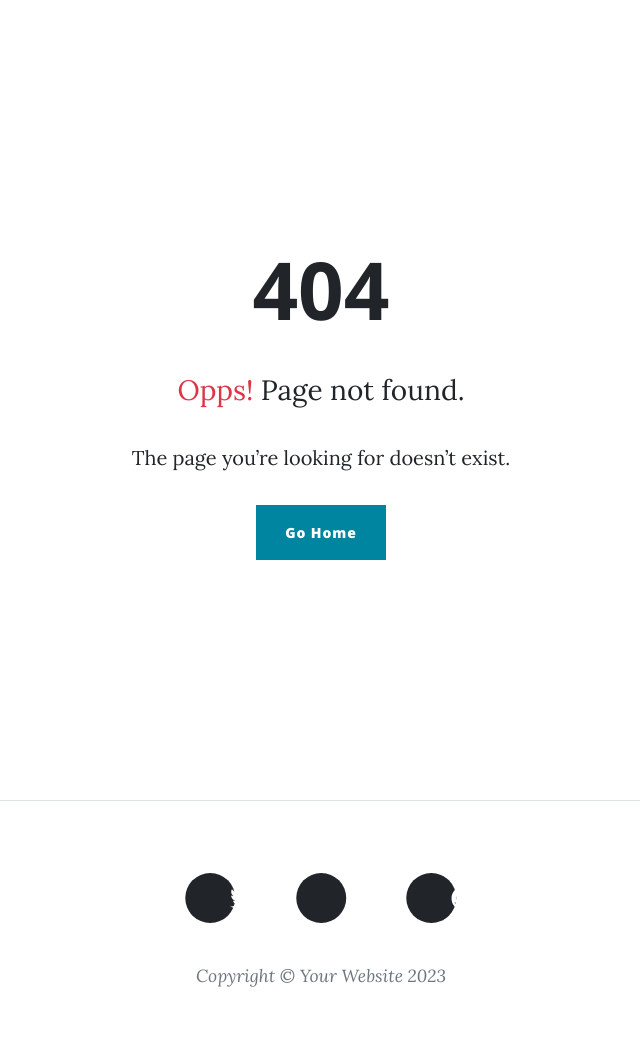
After one commit to MohammedKelany/CMS_Blog, a PHP site: page /CMS/404.php in a window 1280 px wide. The commit adds this page. Shown: the whole page, without its empty margins (319-959 px from the left). Run offline with PHP 8.4, Linux system fonts and the light colour scheme; some libraries are stand-ins or nearby versions.

Commit message:
Fixing Bugs

```diff
--- /dev/null
+++ b/404.php
@@ -0,0 +1,13 @@
+<?php require __DIR__ . "/includes/header.php"; ?>
+<?php require __DIR__ . "/config/config.php"; ?>
+<div class="d-flex align-items-center justify-content-center vh-100">
+    <div class="text-center">
+        <h1 class="display-1 fw-bold">404</h1>
+        <p class="fs-3"> <span class="text-danger">Opps!</span> Page not found.</p>
+        <p class="lead">
+            The page you’re looking for doesn’t exist.
+        </p>
+        <a href="index.php" class="btn btn-primary">Go Home</a>
+    </div>
+</div>
+<?php require __DIR__ . "/includes/footer.php"; ?>
--- /dev/null
+++ b/admin-panel/admins/index.php
@@ -0,0 +1,3 @@
+<?php
+header("location: login-admins.php");
+exit;
--- a/admin-panel/admins/login-admins.php
+++ b/admin-panel/admins/login-admins.php
@@ -1,8 +1,9 @@
 <?php require __DIR__ . "/../settings/databases/admins_auth.php"; ?>
 <?php require "../layout/header.php"; ?>
 <?php
-if (isset($_SESSION["admin_name"])) {
+if (isset($_SESSION["admin_id"])) {
     header("Location: http://localhost/CMS/admin-panel/index.php");
+    exit;
 } else if (isset($_POST["submit"])) {
     if (isset($_POST["email"]) && isset($_POST["password"])) {
         $adminDB->login($_POST["email"], $_POST["password"]);
--- /dev/null
+++ b/admin-panel/categories-admins/index.php
@@ -0,0 +1,3 @@
+<?php
+header("location: login-admins.php");
+exit;
--- a/admin-panel/categories-admins/show-categories.php
+++ b/admin-panel/categories-admins/show-categories.php
@@ -26,9 +26,11 @@ $allCategories = $categoriesDB->get_categries();
                             <tr>
                                 <th scope="row"><?php echo $category->id ?></th>
                                 <td><?php echo $category->name ?> </td>
-                                    <td><a href="update-category.php?upd_id=<?php echo $category->id ?>" class="btn btn-warning text-white text-center ">Update
+                                <td><a href="update-category.php?upd_id=<?php echo $category->id ?>"
+                                        class="btn btn-warning text-white text-center ">Update
                                         Categories</a></td>
-                                    <td><a href="delete-category.php?del_id=<?php echo $category->id ?>" class="btn btn-danger  text-center ">Delete
+                                <td><a href="delete-category.php?del_id=<?php echo $category->id ?>"
+                                        class="btn btn-danger  text-center ">Delete
                                         Categories</a></td>
                             </tr>
                             <?php endforeach; ?>
--- a/admin-panel/categories-admins/update-category.php
+++ b/admin-panel/categories-admins/update-category.php
@@ -15,7 +15,8 @@ if (isset($_POST["submit"])) {
             <div class="card">
                 <div class="card-body">
                     <h5 class="card-title mb-5 d-inline">Update Categories</h5>
-          <form method="POST" action="update-category.php?upd_id=<?php echo $upd_id ?>" enctype="multipart/form-data">
+                    <form method="POST" action="update-category.php?upd_id=<?php echo $upd_id ?>"
+                        enctype="multipart/form-data">
                         <!-- Email input -->
                         <div class="form-outline mb-4 mt-4">
                             <input type="text" name="name" id="form2Example1" class="form-control" placeholder="name" />
--- /dev/null
+++ b/admin-panel/posts-admins/index.php
@@ -0,0 +1,3 @@
+<?php
+header("location: login-admins.php");
+exit;
--- a/index.php
+++ b/index.php
@@ -6,6 +6,7 @@ $allCategories = $postsDB->get_categries();
 ?>
 <?php if (!isset($_SESSION["username"])) {
     header("Location: http://localhost/CMS/auth/login.php");
+    exit();
 } ?>
 <!-- Page Header-->
 <header class="masthead" style="background-image: url('assets/img/home-bg.jpg')">
```
Also changed, not shown: admin-panel/layout/header.php (+28 -12 lines), posts/post.php (+8 -7 lines), posts/images/anime-attack_on_titan-eren_yeager-fire-333735.jpeg (added), 1 other file. Lines whose indentation alone changed are shown as unchanged.
